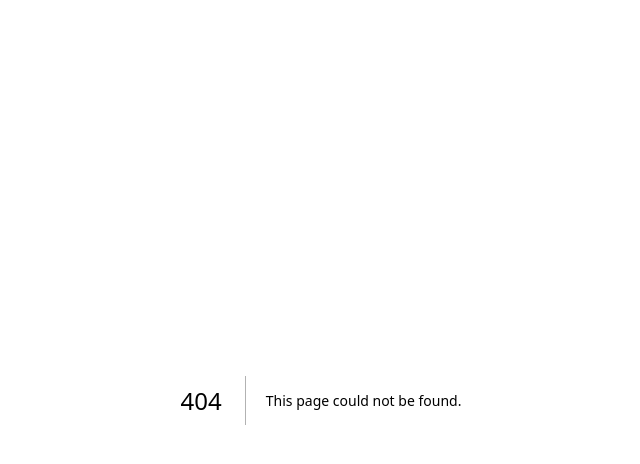
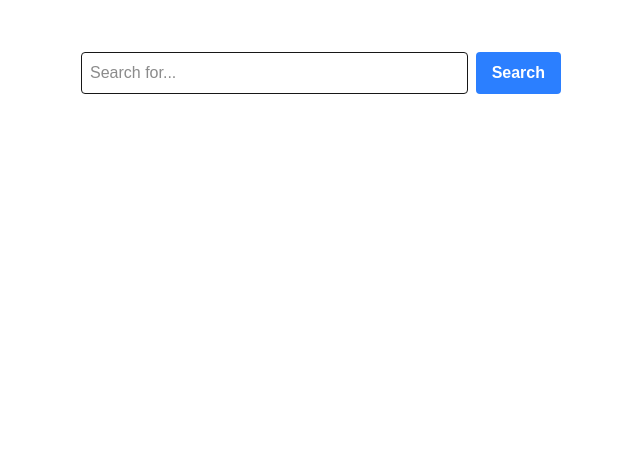
Before and after one commit to reenhilm/2025v11-blog, a Next.js app: page /search in a window 1280 px wide. Before the commit this address had no page. Shown: the top 464 px of the page, without its empty margins (319-959 px from the left). Built offline with nearby package versions, Linux system fonts and the light colour scheme.

Commit message:
#2 search (#21)
sdfgsd

```diff
--- a/app/actions.ts
+++ b/app/actions.ts
@@ -1,6 +1,6 @@
 "use server";
 import { Posts } from "@/interfaces/posts";
-
+import { post } from "@/interface";
 export const fetchTopViewedPosts = async(count = 3) => {
     const res = await fetch('https://dummyjson.com/posts');
 
@@ -10,3 +10,12 @@
     const data: Posts = await res.json();
     return data.posts.sort((a, b) => b.views - a.views).slice(0, count);
 };
+
+export async function getSearchPosts(query: string) {
+    const res = await fetch( `https://dummyjson.com/posts/search?q=${query}`);
+    if (!res.ok)
+        throw new Error('Error fetching data');
+    const data = await res.json();
+    const searchResults = data.posts as post[];
+    return searchResults;
+  }
--- /dev/null
+++ b/app/components/Searching.tsx
@@ -0,0 +1,75 @@
+"use client"
+import React, { useEffect, useState } from 'react'
+import { useRouter } from 'next/navigation';
+import { getSearchPosts } from '../actions';
+import { post } from '@/interface';
+import Link from 'next/link';
+
+export default function Searching() {
+  const [query, setQuery] = useState('');
+  const router = useRouter();
+  const [results, setResults] = useState<post[]>([]);
+  const [loading, setLoading] = useState(false);
+  const [error, setError] = useState('');
+  useEffect(() => {
+    if (results.length > 3) {
+      router.push(`/search?query=${query}`);
+    }
+  }, [results, query, router]);
+  const handleSearch = async () => {
+    setLoading(true);
+    setError('');
+
+    getSearchPosts(query)
+      .then((data) => setResults(data))
+      .catch((err) => setError(err.message))
+      .finally(() => setLoading(false));
+  };
+
+  return (
+    <main>
+      <form onSubmit={(e) => {
+        e.preventDefault();
+        handleSearch();
+      }} className="flex gap-2 my-4">
+        <input
+          className="flex-1 border p-2 rounded"
+          type="text"
+          placeholder="Search for..."
+          value={query}
+          onChange={(e) => setQuery(e.target.value)}
+        />
+        <button
+          type="submit"
+          className="bg-blue-500 hover:bg-blue-700 text-white font-bold py-2 px-4 rounded">Search</button>
+      </form>
+      <section className="flex flex-col items-center">
+
+        {loading && <p>Loading...</p>}
+        {!loading && results.length === 3 && <p>No results found</p>}
+        {error && <p style={{ color: 'red' }}>{error}</p>}
+        {results.length > 3 && (
+          <section>
+          <h2 className="text-2xl font-bold mt-10 text-center">Search Results for &quot;{query.charAt(0).toUpperCase() + query.slice(1)}&quot;</h2>
+          <ul className="flex flex-col gap-2 h-100 w-100 border-2 rounded-md mt-30
+          max-h-100 overflow-y-auto
+          [&::-webkit-scrollbar]:w-4
+          [&::-webkit-scrollbar-track]:rounded-full
+          [&::-webkit-scrollbar-track]:bg-gray-100
+          [&::-webkit-scrollbar-thumb]:rounded-full
+          [&::-webkit-scrollbar-thumb]:bg-gray-300
+          dark:[&::-webkit-scrollbar-track]:bg-neutral-700
+          dark:[&::-webkit-scrollbar-thumb]:bg-neutral-500">
+            {results.map((post) => (
+              <li key={post.id} className="flex flex-col gap-2 p-2">
+                <Link href={`/post/${post.id}`}><h2 className="cursor-pointer underline text-blue-700">{post.title}</h2></Link>
+                <h3>{post.views} views</h3>
+              </li>
+            ))}
+          </ul>
+          </section>
+        )}
+      </section>
+    </main>
+  );
+}
--- a/app/globals.css
+++ b/app/globals.css
@@ -27,9 +27,10 @@
   -moz-osx-font-smoothing: grayscale;
 }
 
-* {
+ * {
   box-sizing: border-box;
 }
+
 
 .primarycolored {
   color: var(--clr-primary);
--- /dev/null
+++ b/app/search/page.tsx
@@ -0,0 +1,12 @@
+import React from 'react'
+import Searching from '../components/Searching';
+
+export default function Search() {
+  return (
+    <main>
+        <section className="max-w-lg mx-auto p-4 mt-5">
+            <Searching  />
+        </section>
+    </main>
+  )
+}
--- /dev/null
+++ b/interface.tsx
@@ -0,0 +1,12 @@
+export interface post {
+    id : number,
+    title: string,
+    body: string,
+    tags : string[],
+    reactions : {
+        likes : number,
+        dislikes : number
+    },
+    views : number
+    userId: number
+}
```
